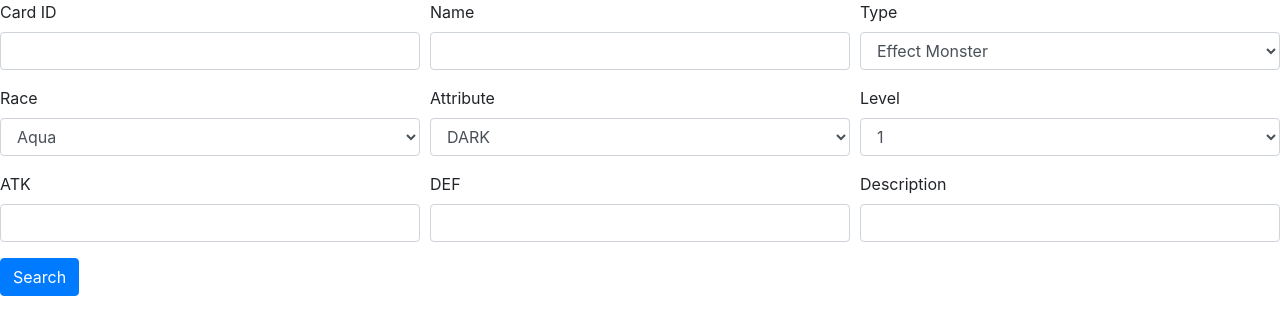
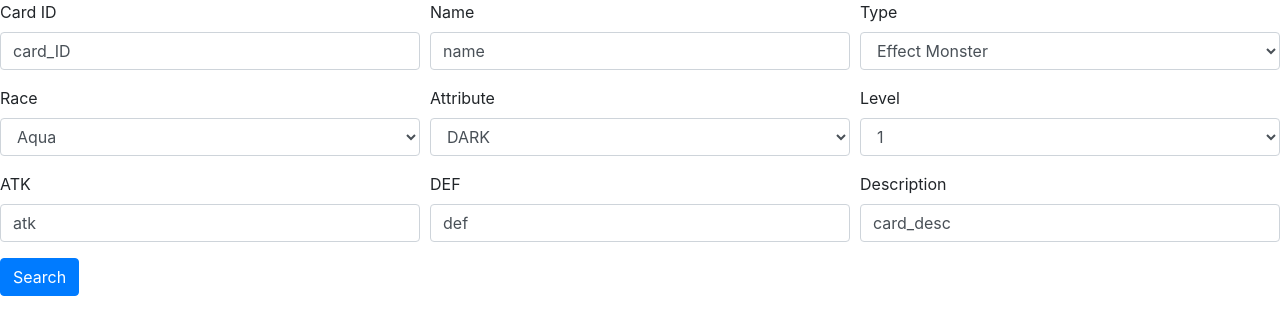
Before and after one commit to awolffromspace/yu-gi-oh-db, a PHP site: page /cardsearch.php in a window 1280 px wide. Shown: the part 80-415 px from the top of the page. Run offline with PHP 8.4, Linux system fonts and the light colour scheme; the visitor is signed in with stand-in values (Sample User, id 1); some libraries are stand-ins or nearby versions.

Commit message:
Update card search

```diff
--- a/cardsearch.php
+++ b/cardsearch.php
@@ -31,12 +31,12 @@ if (isset($_SESSION['user']))
         <form action="<?php $_SERVER['PHP_SELF'] ?>" method="POST" name="cardSearch">
             <div class="form-row">
                 <div class="form-group col-md-4">
-                    <label for="cardID">Card ID</label>
-                    <input type="text" class="form-control" id="cardID" name="cardID" placeholder="">
+                    <label for="card_ID">Card ID</label>
+                    <input type="text" class="form-control" id="card_ID" name="card_ID" value="card_ID">
                 </div>
                 <div class="form-group col-md-4">
                     <label for="name">Name</label>
-                    <input type="text" class="form-control" id="name" name="name">
+                    <input type="text" class="form-control" id="name" name="name" value="name">
                 </div>
                 <div class="form-group col-md-4">
                     <label for="type">Type</label>
@@ -53,7 +53,7 @@ if (isset($_SESSION['user']))
             <div class="form-row">
                 <div class="form-group col-md-4">
                     <label for="race">Race</label>
-                    <select class="form-control" id="race" name="race">
+                    <select class="form-control" id="race" name="race" value="race">
                         <option>Aqua</option>
                         <option>Beast</option>
                         <option>Beast-Warrior</option>
@@ -77,8 +77,8 @@ if (isset($_SESSION['user']))
                     </select>
                 </div>
                 <div class="form-group col-md-4">
-                    <label for="attribute">Attribute</label>
-                    <select class="form-control" id="attribute" name="attribute">
+                    <label for="card_attribute">Attribute</label>
+                    <select class="form-control" id="card_attribute" name="card_attribute" value="card_attribute">
                         <option>DARK</option>
                         <option>EARTH</option>
                         <option>FIRE</option>
@@ -89,7 +89,7 @@ if (isset($_SESSION['user']))
                 </div>
                 <div class="form-group col-md-4">
                     <label for="level">Level</label>
-                    <select class="form-control" id="level" name="level">
+                    <select class="form-control" id="level" name="level" value="level">
                         <option>1</option>
                         <option>2</option>
                         <option>3</option>
@@ -105,15 +105,15 @@ if (isset($_SESSION['user']))
             <div class="form-row">
                 <div class="form-group col-md-4">
                     <label for="atk">ATK</label>
-                    <input type="text" class="form-control" id="atk" name="atk" placeholder="">
+                    <input type="text" class="form-control" id="atk" name="atk" value="atk">
                 </div>
                 <div class="form-group col-md-4">
                     <label for="def">DEF</label>
-                    <input type="text" class="form-control" id="def" name="def" placeholder="">
+                    <input type="text" class="form-control" id="def" name="def" value="def">
                 </div>
                 <div class="form-group col-md-4">
-                    <label for="cardDesc">Description</label>
-                    <input type="text" class="form-control" id="cardDesc" name="cardDesc" placeholder="">
+                    <label for="card_desc">Description</label>
+                    <input type="text" class="form-control" id="card_desc" name="card_desc" value="card_desc">
                 </div>
             </div>
             <button type="submit" class="btn btn-primary">Search</button>
@@ -122,16 +122,16 @@ if (isset($_SESSION['user']))
         <?php
             include('model/cardsearch.php');
             if ($_SERVER['REQUEST_METHOD'] == "POST") {
-                $cardID = trim($_POST['cardID']);
+                $card_ID = trim($_POST['card_ID']);
                 $name = trim($_POST['name']);
                 $type = trim($_POST['type']);
                 $race = trim($_POST['race']);
-                $attribute = trim($_POST['attribute']);
+                $card_attribute = trim($_POST['card_attribute']);
                 $level = trim($_POST['level']);
                 $atk = trim($_POST['atk']);
                 $def = trim($_POST['def']);
-                $cardDesc = trim($_POST['cardDesc']);
-                $cards = cardSearch($cardID, $name, $type, $race, $attribute, $level, $atk, $def, $cardDesc);
+                $card_desc = trim($_POST['card_desc']);
+                $cards = cardSearch($card_ID, $name, $type, $race, $card_attribute, $level, $atk, $def, $card_desc);
                 foreach ($cards as $card) {
                     echo $card['name'];
                 }
--- a/model/cardsearch.php
+++ b/model/cardsearch.php
@@ -1,14 +1,19 @@
 <?php
-    function cardSearch($cardID, $name, $type, $race, $attribute, $level, $atk, $def, $cardDesc) {
+    function cardSearch($card_ID, $name, $type, $race, $card_attribute, $level, $atk, $def, $card_desc) {
         require('connectdb.php');
-        $query = "SELECT * FROM Card_name";
+        $query = "SELECT * FROM Cards NATURAL JOIN Card_name NATURAL JOIN Card_image NATURAL JOIN Monster WHERE card_ID=:card_ID AND name=:name AND type=:type AND race=:race AND card_attribute=:card_attribute AND level=:level AND atk=:atk AND def=:def AND card_desc=:card_desc";
 
         $statement = $db->prepare($query);
 
-        //$statement->bindValue(':cardID', $cardID);
-        //$statement->bindValue(':name', $name);
-        //$statement->bindValue(':type', $type);
-        //$statement->bindValue(':race', $race);
+        $statement->bindValue(':card_ID', $card_ID);
+        $statement->bindValue(':name', $name);
+        $statement->bindValue(':type', $type);
+        $statement->bindValue(':race', $race);
+        $statement->bindValue(':card_attribute', $card_attribute);
+        $statement->bindValue(':level', $level);
+        $statement->bindValue(':atk', $atk);
+        $statement->bindValue(':def', $def);
+        $statement->bindValue(':card_desc', $card_desc);
 
         $statement->execute();
 
```
